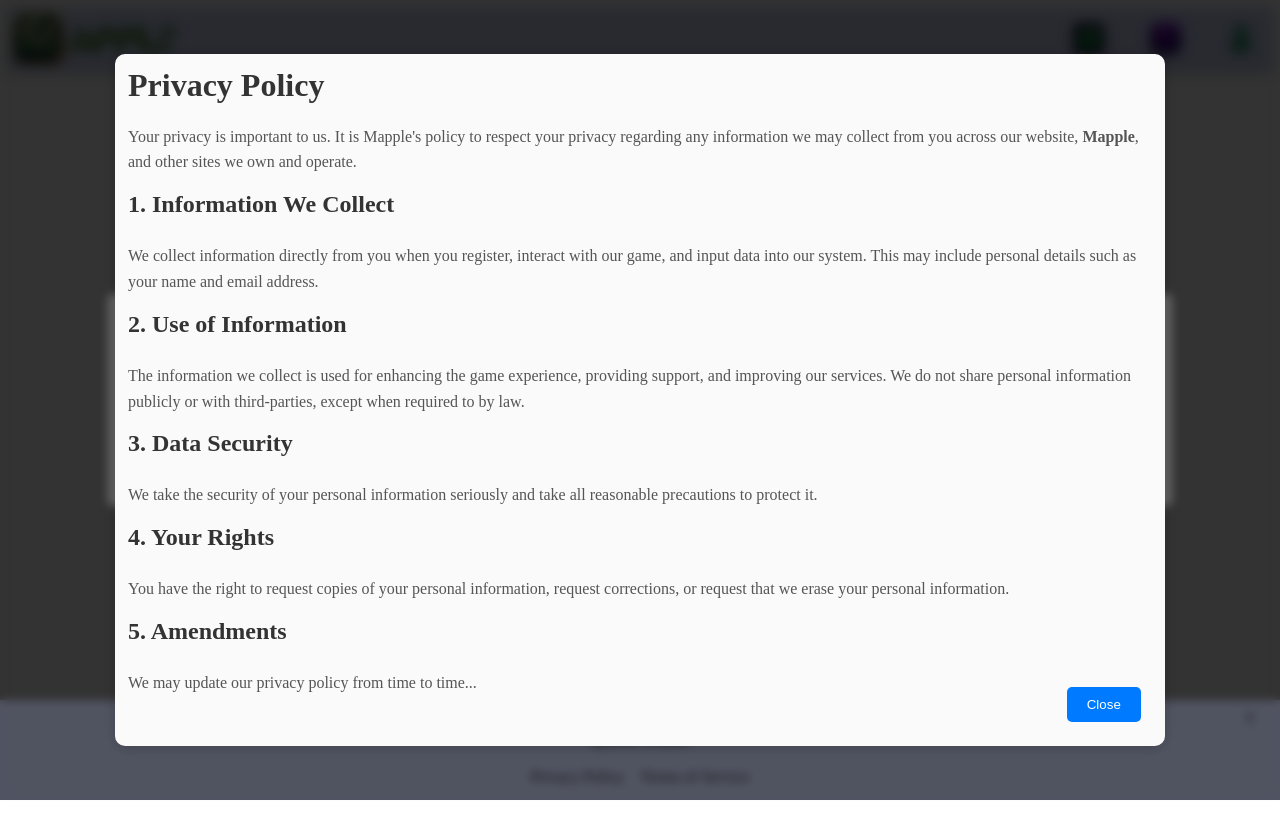
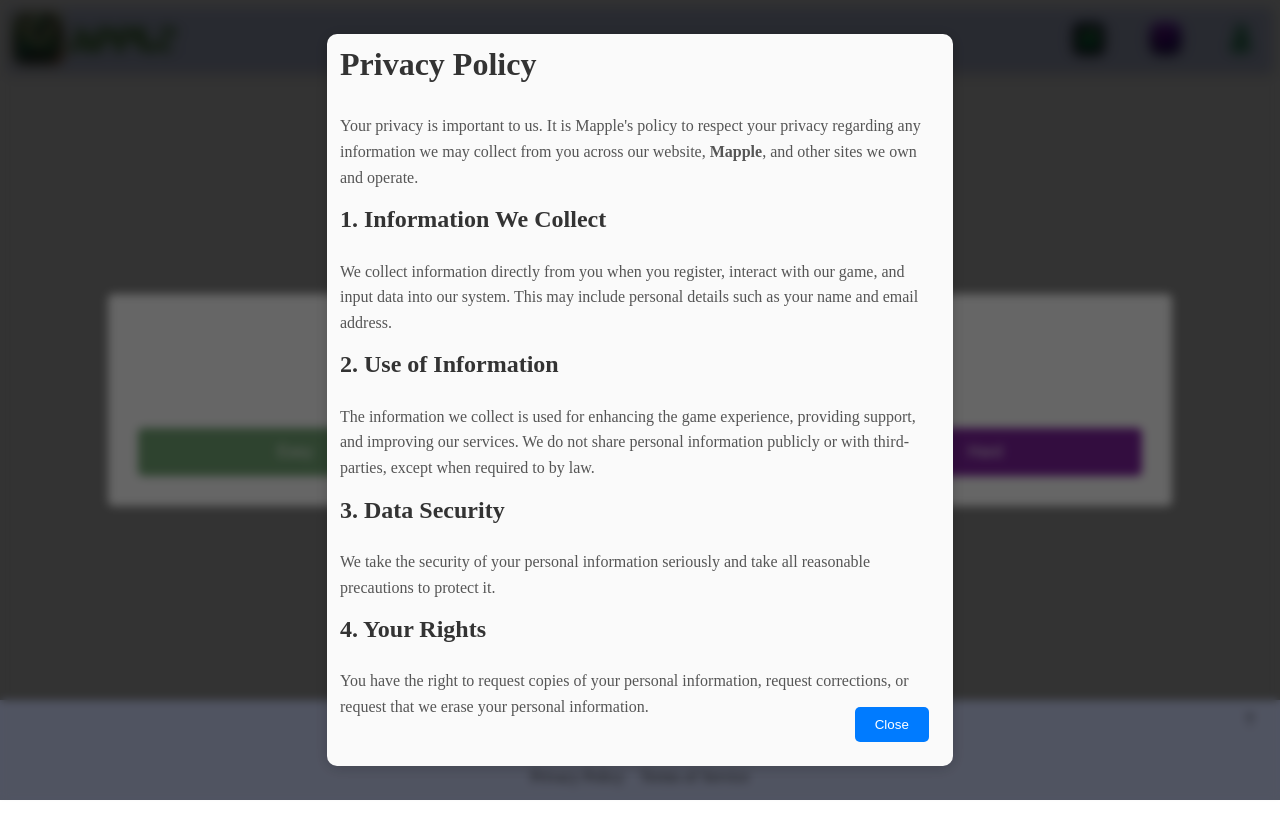
Before and after one commit to WuTangLan1/Mapple, a Vue app: page / in a window 1280 px wide. Both pictures are taken after a click on the link "Privacy Policy". Built offline with nearby package versions, Linux system fonts and the light colour scheme; no server answers.

Commit message:
privacy modal completed

```diff
--- a/src/components/homedir/additional/privacyModal.vue
+++ b/src/components/homedir/additional/privacyModal.vue
@@ -58,16 +58,15 @@
   padding-bottom: 2.5rem;
   border-radius: 10px;
   box-shadow: 0 2px 15px rgba(0, 0, 0, 0.2);
-  max-width: 600px;
+  width: 600px; /* Adjusted for fixed width */
   max-width: 80%;
   text-align: left;
-  position: relative;
   transition: all 0.3s ease;
   animation: dropAnimation 1s ease-in-out forwards;
   cursor: default;
-  overflow-y: auto;
-  max-height: 80%;
-  position:relative;
+  display: flex; /* New added property */
+  flex-direction: column; /* New added property */
+  max-height: 85%;
 }
 
 
@@ -91,7 +90,10 @@
 .modal-body {
   color: #555;
   line-height: 1.6;
+  overflow-y: auto; /* Moved from .modal-content */
+  flex: 1; /* Added to allow the body to expand */
 }
+
 
 .modal-footer {
   position: absolute;
```
